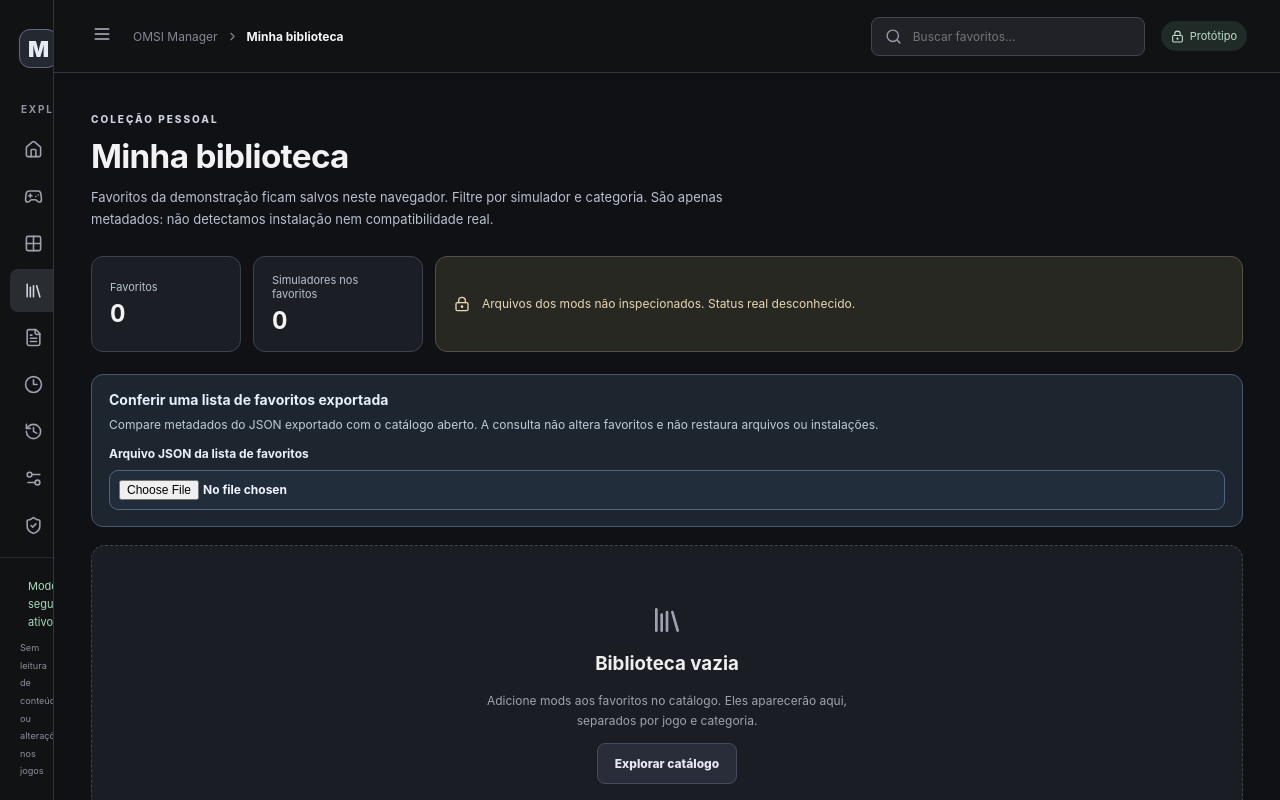
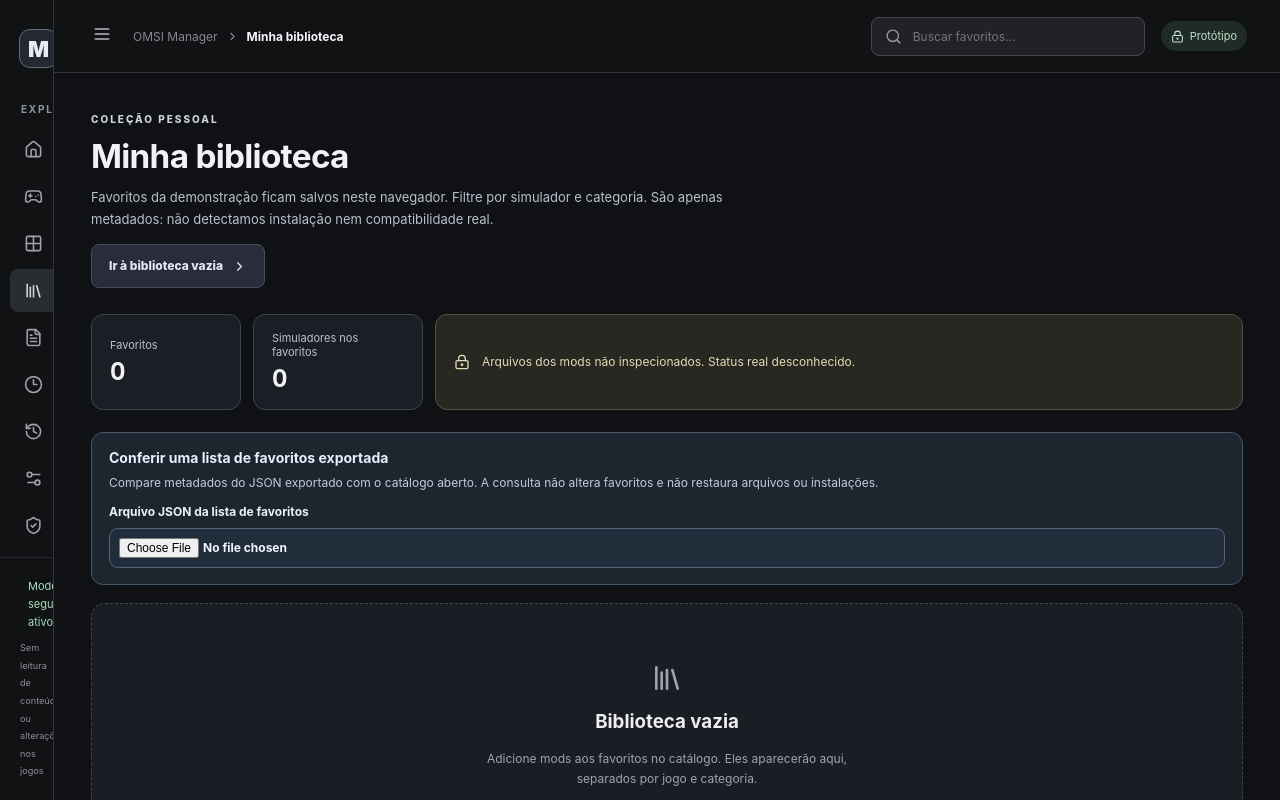
Before and after one commit to nego001/omsi-manager-ui-preview, a React (Vite) app in the folder react-prototype/: page / in a window 1280 px wide. Both pictures are taken after a click on the button "Minha biblioteca". Shown: the top 800 px of the page. Built offline with nearby package versions, Linux system fonts and the light colour scheme.

Commit message:
feat(library): keyboard-accessible shortcut to filtered favorite cards

```diff
--- a/react-prototype/src/App.tsx
+++ b/react-prototype/src/App.tsx
@@ -714,6 +714,16 @@ export default function App(){
  function resetLibraryFiltersWithFocus(){
   focusFirstLibraryCardAfterReset.current=true;
   resetLibraryControls();
+ }
+ function jumpToLibraryResults(){
+  if(screen!=='library')return;
+  const first=libraryMods[0];
+  const target=first?
+   document.getElementById('mod-title-'+first.id):
+   document.querySelector<HTMLButtonElement>(
+    '.library-empty-filter button, .library-empty button'
+   );
+  if(target instanceof HTMLElement)target.focus();
  }
  function resetCatalogFiltersWithFocus(){
   // A search/category/game combination can hide all examples without removing data.
@@ -1510,7 +1520,15 @@ export default function App(){
     {screen==='library'&&<><div className="page-heading"><span className="eyebrow">COLEÇÃO PESSOAL</span><h1>Minha biblioteca</h1><p>{catalogSource==='Demonstração'?
   'Favoritos da demonstração ficam salvos neste navegador.':
   'Favoritos do catálogo importado duram apenas esta sessão e não voltam ao reiniciar.'}
-  {' '}Filtre por simulador e categoria. São apenas metadados: não detectamos instalação nem compatibilidade real.</p></div>
+  {' '}Filtre por simulador e categoria. São apenas metadados: não detectamos instalação nem compatibilidade real.</p>
+  <button type="button" className="btn secondary library-jump-results"
+   onClick={jumpToLibraryResults}>
+   {libraryMods.length>0?
+    `Ir aos favoritos exibidos (${libraryMods.length})`:
+    favoriteMods.length>0?'Ir ao resultado vazio dos filtros':'Ir à biblioteca vazia'}
+   <ChevronRight size={15} aria-hidden="true"/>
+  </button>
+ </div>
  <section className="library-summary" aria-label="Resumo da biblioteca"><div><small>Favoritos</small><strong>{favoriteMods.length}</strong></div><div><small>Simuladores nos favoritos</small><strong>{new Set(favoriteMods.map(m=>m.game)).size}</strong></div><div className="library-trust"><LockKeyhole size={16}/><span>Arquivos dos mods não inspecionados. Status real desconhecido.</span></div></section>
  {favoriteMods.length>0&&<section className="library-by-game" aria-label="Resumo de favoritos por simulador">
    <div className="library-by-game-heading">
--- a/react-prototype/src/style.css
+++ b/react-prototype/src/style.css
@@ -1415,3 +1415,18 @@
 .catalog-preflight-overlap-examples ul{display:block;list-style:none;margin:10px 0 8px;padding:0}
 .catalog-preflight-overlap-examples li{display:block;padding:7px 0;font-size:12px;line-height:1.6;overflow-wrap:anywhere}
 .catalog-preflight-overlap-examples li strong{white-space:normal;overflow-wrap:anywhere}
+
+/* Library navigation: bypass long filter, review and selection panels.
+   Focusing the actual card or empty-state action also scrolls to it. */
+.library-jump-results{
+ margin-top:14px;
+ max-width:100%;
+ text-align:left;
+ line-height:1.5;
+ white-space:normal;
+ overflow-wrap:anywhere;
+}
+.library-jump-results:focus-visible{
+ outline:2px solid #c0c9ff;
+ outline-offset:3px;
+}
```
Also changed, not shown: 1 other file (tests, documents, lock files or other folders).
